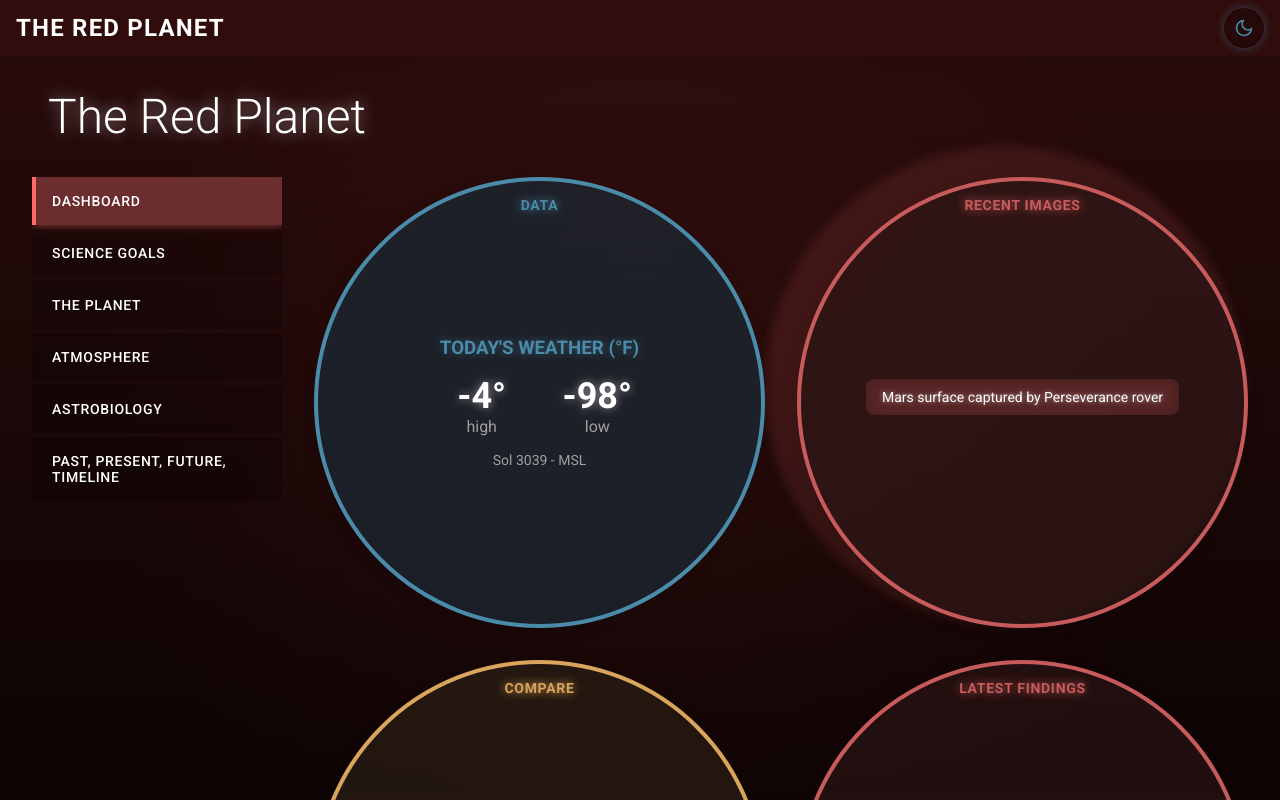
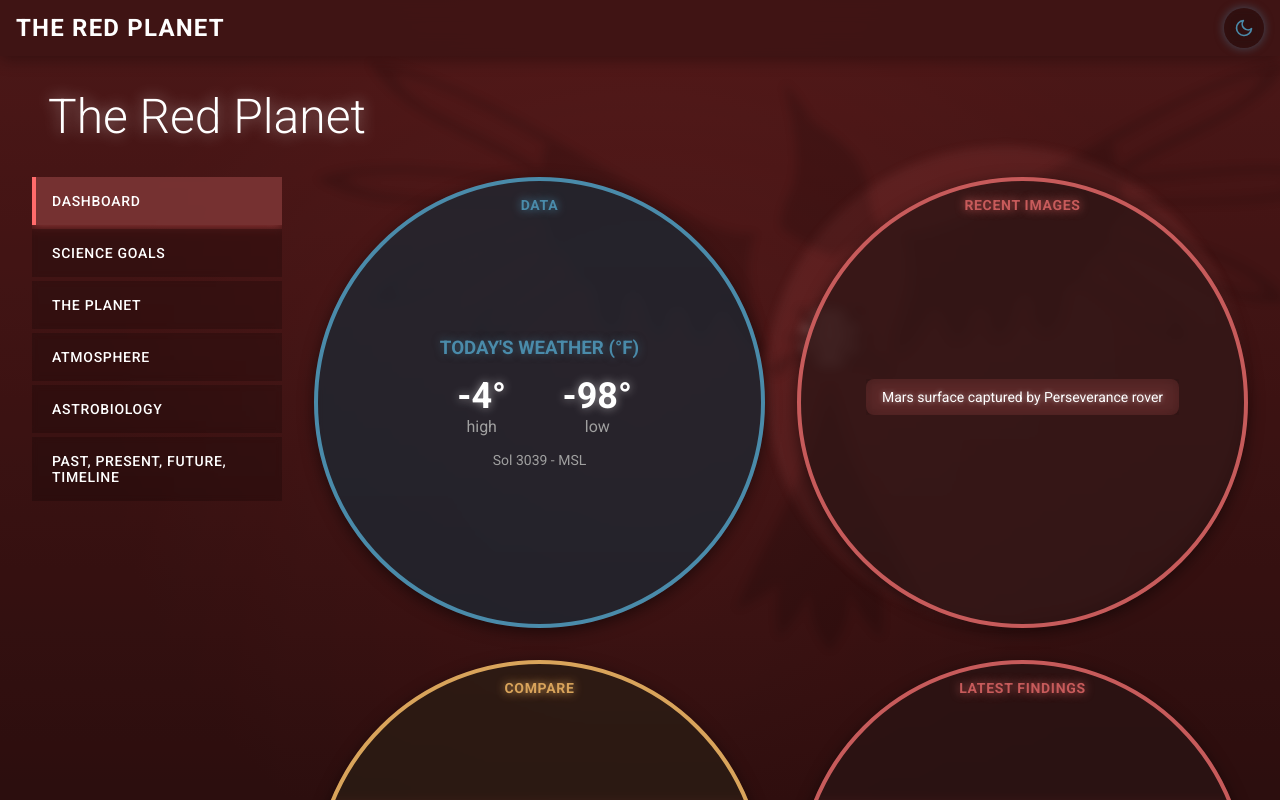
Before and after one commit to RKrogh/astral-front, a Next.js app: page / in a window 1280 px wide. Shown: the top 800 px of the page. Built offline with nearby package versions, Linux system fonts and the light colour scheme.

Commit message:
fix hydration error

```diff
--- a/src/app/globals.css
+++ b/src/app/globals.css
@@ -1,8 +1,8 @@
 :root {
   /* Light theme variables */
   --light-foreground-rgb: 255, 255, 255;
-  --light-background-start-rgb: 42, 11, 11;
-  --light-background-end-rgb:  0, 0, 0;
+  --light-background-start-rgb: 92, 28, 28;
+  --light-background-end-rgb: 44, 14, 14;
   --light-nasa-red: 199, 91, 91;
   --light-nasa-blue: 74, 139, 170;
   --light-nasa-gold: 217, 164, 91;
@@ -14,8 +14,8 @@
 
   /* Dark theme variables */
   --dark-foreground-rgb: 255, 255, 255;
-  --dark-background-start-rgb: 92, 28, 28;
-  --dark-background-end-rgb: 44, 14, 14;
+  --dark-background-start-rgb: 42, 11, 11;
+  --dark-background-end-rgb: 0, 0, 0;
   --dark-nasa-red: 199, 91, 91;
   --dark-nasa-blue: 74, 139, 170;
   --dark-nasa-gold: 217, 164, 91;
@@ -33,7 +33,7 @@
   --background-end-rgb: var(--light-background-end-rgb);
   --nasa-red: var(--light-nasa-red);
   --nasa-blue: var(--light-nasa-blue);
-  --nasa-gold: var(--light-nasa-gold);
+  --nasa-gold: var(--light-glow-gold);
   --glow-red: var(--light-glow-red);
   --glow-blue: var(--light-glow-blue);
   --glow-gold: var(--light-glow-gold);
@@ -56,7 +56,7 @@
   --yellow-tint-transparent: var(--dark-yellow-tint-transparent);
 }
 
-@media (prefers-color-scheme: dark) {
+@media (prefers-color-scheme: light) {
   :root {
     --foreground-rgb: 255, 255, 255;
     --background-rgb: 0, 0, 0;
@@ -443,28 +443,40 @@ body::before {
 
 /* Update NASA Circle styles for light theme */
 .light .nasa-circle {
-  background-color: rgba(255, 255, 255, 0.9);
-  box-shadow: 0 4px 15px rgba(0, 0, 0, 0.1);
+  background-color: rgba(0, 0, 0, 0.3);
+  box-shadow: 0 4px 15px rgba(0, 0, 0, 0.5);
 }
 
 .light .nasa-circle:hover {
-  box-shadow: 0 8px 25px rgba(0, 0, 0, 0.15);
+  box-shadow: 0 8px 25px rgba(0, 0, 0, 0.6);
 }
 
 /* Update NASA Nav Item styles for light theme */
 .light .nasa-nav-item {
-  background-color: rgba(255, 255, 255, 0.9);
+  background-color: rgba(0, 0, 0, 0.2);
   color: rgb(var(--light-foreground-rgb));
 }
 
 .light .nasa-nav-item:hover {
-  background-color: rgba(199, 91, 91, 0.1);
+  background-color: rgba(92, 28, 28, 0.7);
   border-left-color: rgb(var(--light-nasa-red));
   box-shadow: 0 0 10px var(--light-glow-red);
 }
 
 /* Update NASA Header styles for light theme */
 .light .nasa-header {
-  background-color: rgba(49, 13, 13, 0.9);
-  box-shadow: 0 4px 15px rgba(0, 0, 0, 0.1);
+  background-color: rgba(60, 20, 20, 0.8);
+  box-shadow: 0 4px 15px rgba(0, 0, 0, 0.3);
 }
+
+/* Update NASA Header styles for dark theme */
+.dark .nasa-header {
+  background-color: rgba(42, 11, 11, 0.9);
+  box-shadow: 0 4px 15px rgba(0, 0, 0, 0.2);
+  backdrop-filter: blur(10px);
+}
+
+/* Krogh background color change in light mode */
+.light .krogh-background {
+  filter: blur(5px) brightness(0) saturate(100%) invert(31%) sepia(98%) saturate(1234%) hue-rotate(327deg) brightness(87%) contrast(89%);
+}
--- a/src/app/page.tsx
+++ b/src/app/page.tsx
@@ -50,6 +50,22 @@ export default function Home() {
           animation: 'float 20s ease-in-out infinite'
         }}></div>
 
+        <div style={{
+          position: 'fixed',
+          top: '50%',
+          right: '-5%',
+          width: '80%',
+          height: '80%',
+          backgroundImage: 'url("/krogh.svg")',
+          backgroundSize: 'contain',
+          backgroundRepeat: 'no-repeat',
+          opacity: 0.15,
+          zIndex: 0,
+          filter: 'blur(5px)',
+          transform: 'translateY(-50%)',
+          animation: 'float 20s ease-in-out infinite'
+        }} className="krogh-background"></div>
+
         {/* Main Content */}
         <div style={{
           width: '95%',
--- a/src/hooks/ThemeContext.tsx
+++ b/src/hooks/ThemeContext.tsx
@@ -13,9 +13,10 @@ const ThemeContext = createContext<ThemeContextType | undefined>(undefined);
 
 export function ThemeProvider({ children }: { children: React.ReactNode }) {
   const [theme, setTheme] = useState<Theme>('dark');
+  const [mounted, setMounted] = useState(false);
 
   useEffect(() => {
-    // Check for saved theme preference or system preference
+    setMounted(true);
     const savedTheme = localStorage.getItem('theme') as Theme;
     if (savedTheme) {
       setTheme(savedTheme);
@@ -26,15 +27,24 @@ export function ThemeProvider({ children }: { children: React.ReactNode }) {
   }, []);
 
   useEffect(() => {
-    // Update document class and localStorage when theme changes
+    if (!mounted) return;
     document.documentElement.classList.remove('light', 'dark');
     document.documentElement.classList.add(theme);
     localStorage.setItem('theme', theme);
-  }, [theme]);
+  }, [theme, mounted]);
 
   const toggleTheme = () => {
     setTheme(prevTheme => prevTheme === 'dark' ? 'light' : 'dark');
   };
+
+  // Prevent hydration mismatch by rendering a consistent state on first render
+  if (!mounted) {
+    return (
+      <ThemeContext.Provider value={{ theme: 'dark', toggleTheme }}>
+        {children}
+      </ThemeContext.Provider>
+    );
+  }
 
   return (
     <ThemeContext.Provider value={{ theme, toggleTheme }}>
```
